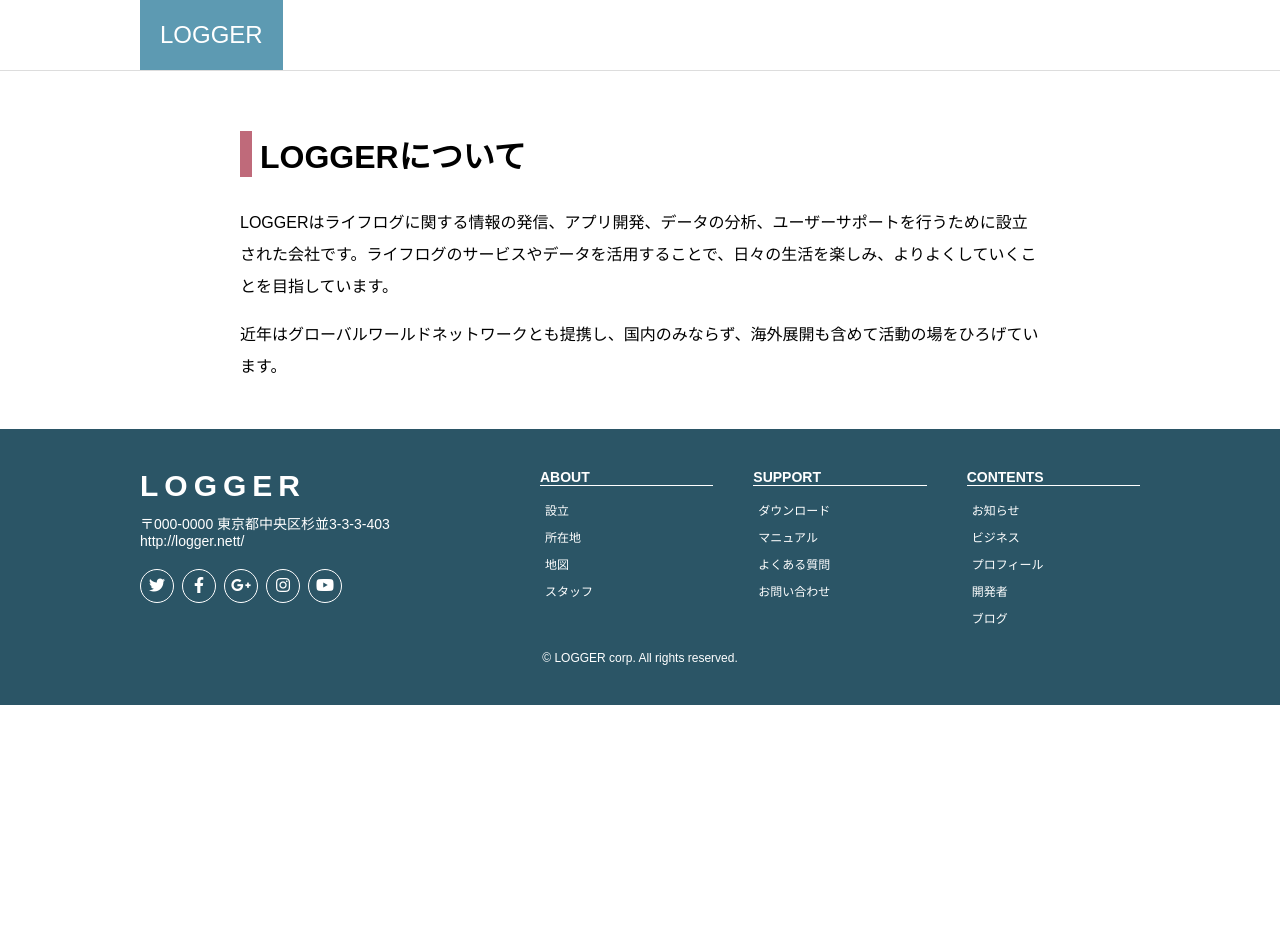
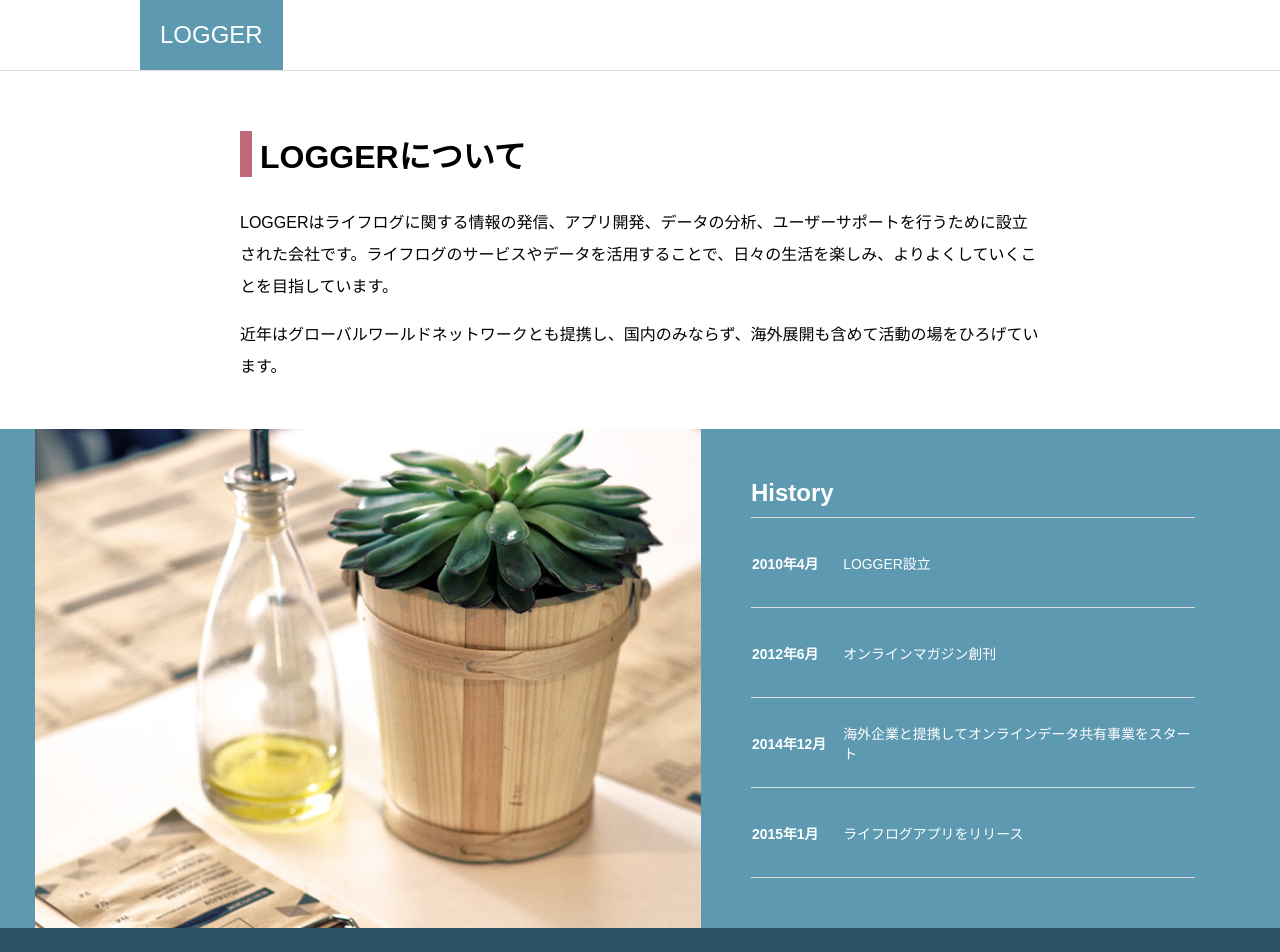
Before and after one commit to yinm/6step-master-html-css, a Nuxt app in the folder trace/: page /about in a window 1280 px wide. Shown: the top 952 px of the page. Before the commit the page ends 800 px from the top, so only its background shows below. Built offline with nearby package versions, Linux system fonts and the light colour scheme.

Commit message:
Try 4-2-2

```diff
--- a/trace/components/AboutContent.vue
+++ b/trace/components/AboutContent.vue
@@ -1,10 +1,23 @@
 <template>
-  <div class="container">
-    <h1>LOGGERについて</h1>
-    <p>LOGGERはライフログに関する情報の発信、アプリ開発、データの分析、ユーザーサポートを行うために設立された会社です。ライフログのサービスやデータを活用することで、日々の生活を楽しみ、よりよくしていくことを目指しています。</p>
-    <p>近年はグローバルワールドネットワークとも提携し、国内のみならず、海外展開も含めて活動の場をひろげています。</p>
-  </div>
+  <article>
+    <div class="container">
+      <h1>LOGGERについて</h1>
+      <p>LOGGERはライフログに関する情報の発信、アプリ開発、データの分析、ユーザーサポートを行うために設立された会社です。ライフログのサービスやデータを活用することで、日々の生活を楽しみ、よりよくしていくことを目指しています。</p>
+      <p>近年はグローバルワールドネットワークとも提携し、国内のみならず、海外展開も含めて活動の場をひろげています。</p>
+    </div>
+    <about-history />
+  </article>
 </template>
+
+<script>
+import AboutHistory from './AboutHistory'
+
+export default {
+  components: {
+    AboutHistory
+  }
+}
+</script>
 
 <style scoped>
 @media (max-width: 599px) {
--- a/trace/components/AboutHistory.vue
+++ b/trace/components/AboutHistory.vue
@@ -1,7 +1,7 @@
 <template>
   <aside class="history">
-    <div class="container">
     <div class="photo" />
+
     <div class="text">
       <h2>History</h2>
       <table>
@@ -23,7 +23,6 @@
         </tr>
       </table>
     </div>
-    </div>
   </aside>
 </template>
 
@@ -33,16 +32,6 @@
   color: var(--text-bright-color);
 }
 
-.text {
-  padding: 20px;
-}
-
-h2 {
-  margin-top: 0;
-  margin-bottom: 10px;
-  font-size: 1.5rem;
-}
-
 .photo {
   min-height: 300px;
   background-image: url(/plant.jpg);
@@ -50,31 +39,44 @@ h2 {
   background-size: cover;
 }
 
+.text {
+  padding: 20px;
+}
+
 table {
+  border-top: solid 1px var(--gray-color);
   border-collapse: collapse;
-  border-top: solid 1px var(--gray-color);
-  font-size: 0.875rem;
+}
+
+h2 {
+  margin-top: 0;
+  margin-bottom: 10px;
+}
+
+tr {
+  height: 90px;
+  font-size: 0.87rem;
 }
 
 th,
 td {
-  padding-top: 1.8rem;
-  padding-bottom: 1.8rem;
   border-bottom: solid 1px var(--gray-color);
 }
 
 th {
-  padding-right: 1rem;
+  word-break: keep-all;
   text-align: left;
-  word-break: keep-all;
+}
+
+td {
+  padding-left: 1rem;
 }
 
 @media (min-width: 768px) {
-  .container {
+  .history {
     display: flex;
-    max-width: var(--large-width);
-    margin-left: auto;
-    margin-right: auto;
+    padding-left: 35px;
+    padding-right: 35px;
   }
 
   .photo {
```
Lines whose indentation alone changed are shown as unchanged.
